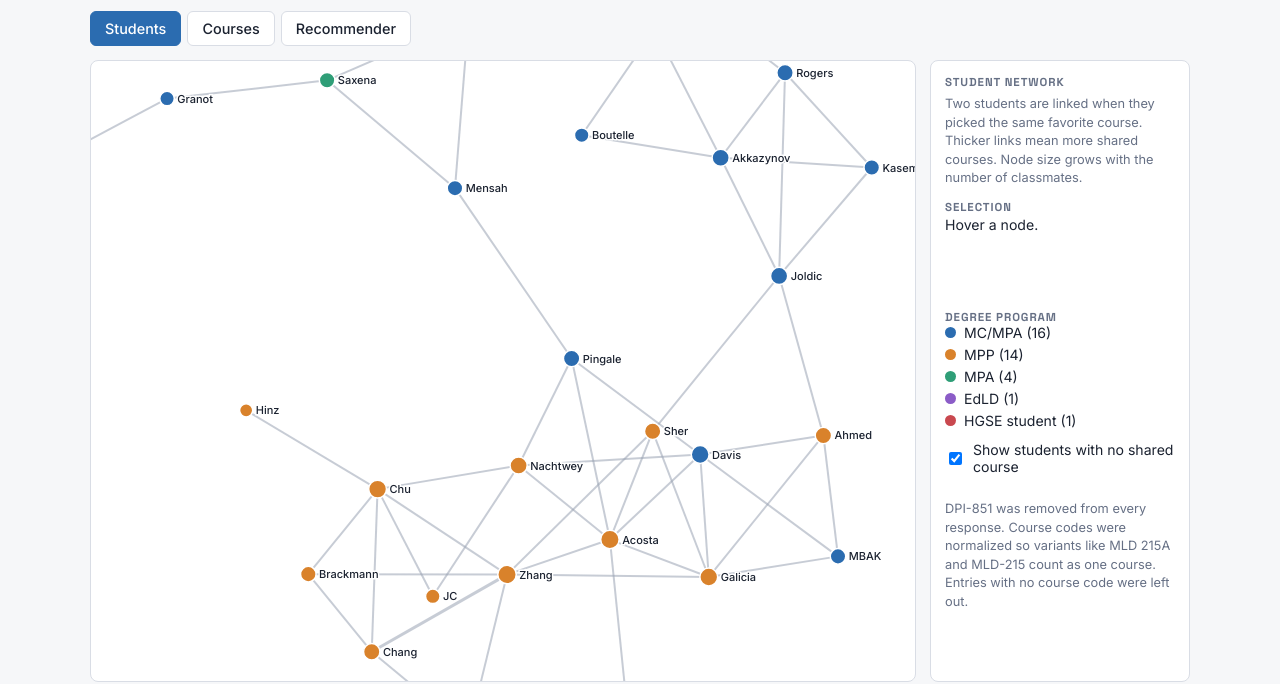
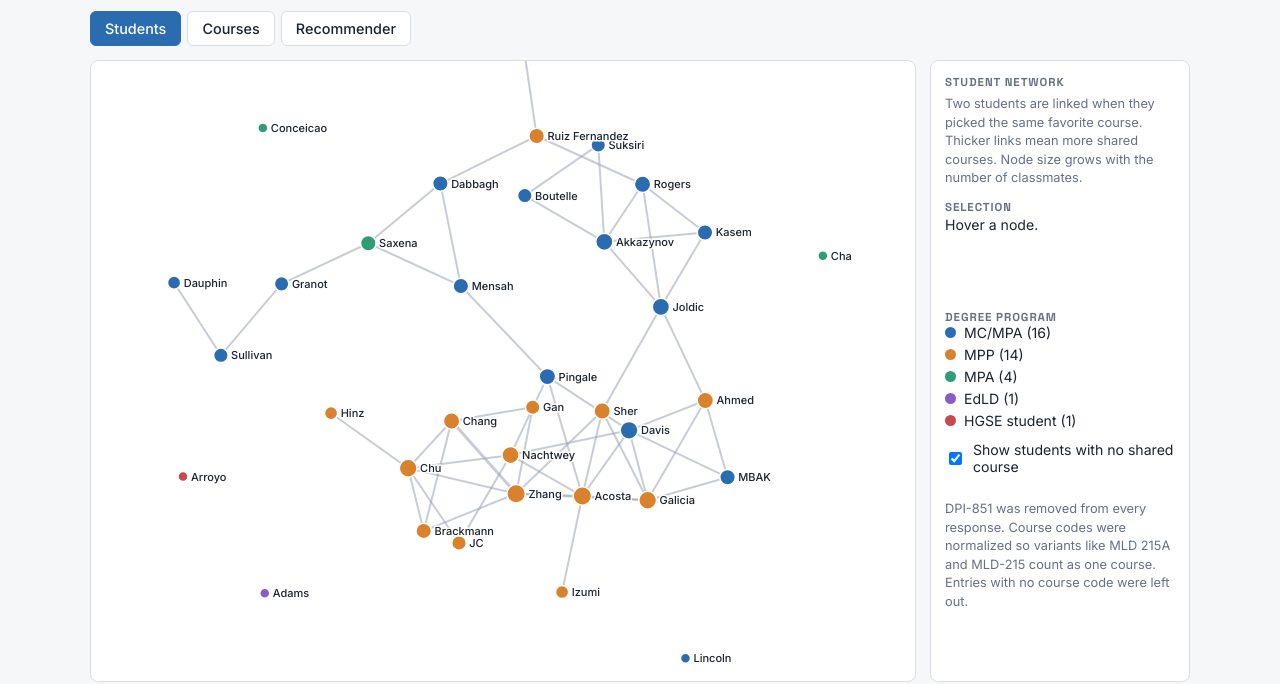
Before and after one commit to hqu/DPI-852M, a plain HTML site: page course-recommender/index.html in a window 1280 px wide. Shown: the part 133-817 px from the top of the page. Drawn offline with nearby package versions, Linux system fonts and the light colour scheme.

Commit message:
Tighten student graph spacing
Co-Authored-By: Claude Sonnet 5.5 <noreply@anthropic.com>
Claude-Session: https://claude.ai/code/session_01AiCuXpdJCj5vzfXUYSxFxg

```diff
--- a/course-recommender/index.html
+++ b/course-recommender/index.html
@@ -121,9 +121,9 @@ function draw(){
  const clear=()=>{N.attr('opacity',1);T.attr('opacity',1);L.attr('stroke-opacity',.55)};
  N.on('mouseover click',(e,n)=>show(n)).on('mouseout',clear);
  N.call(d3.drag().on('start',(e,d)=>{if(!e.active)sim.alphaTarget(.3).restart();d.fx=d.x;d.fy=d.y}).on('drag',(e,d)=>{d.fx=e.x;d.fy=e.y}).on('end',(e,d)=>{if(!e.active)sim.alphaTarget(0);d.fx=d.fy=null}));
- sim=d3.forceSimulation(nodes).force('link',d3.forceLink(links).id(d=>d.id).distance(mode=='S'?130:70).strength(.5))
-  .force('charge',d3.forceManyBody().strength(mode=='S'?-320:-160)).force('center',d3.forceCenter(W/2,H/2))
-  .force('x',d3.forceX(W/2).strength(mode=='S'?.02:.06)).force('y',d3.forceY(H/2).strength(mode=='S'?.02:.06)).force('col',d3.forceCollide(n=>rad(n)+(mode=='S'?14:3)))
+ sim=d3.forceSimulation(nodes).force('link',d3.forceLink(links).id(d=>d.id).distance(mode=='S'?85:70).strength(.5))
+  .force('charge',d3.forceManyBody().strength(mode=='S'?-150:-160)).force('center',d3.forceCenter(W/2,H/2))
+  .force('x',d3.forceX(W/2).strength(mode=='S'?.04:.06)).force('y',d3.forceY(H/2).strength(mode=='S'?.04:.06)).force('col',d3.forceCollide(n=>rad(n)+(mode=='S'?8:3)))
   .on('tick',()=>{HL.attr('x1',d=>d.source.x).attr('y1',d=>d.source.y).attr('x2',d=>d.target.x).attr('y2',d=>d.target.y);L.attr('x1',d=>d.source.x).attr('y1',d=>d.source.y).attr('x2',d=>d.target.x).attr('y2',d=>d.target.y);
    N.attr('cx',d=>d.x).attr('cy',d=>d.y);T.attr('x',d=>d.x).attr('y',d=>d.y)});
 }
```
